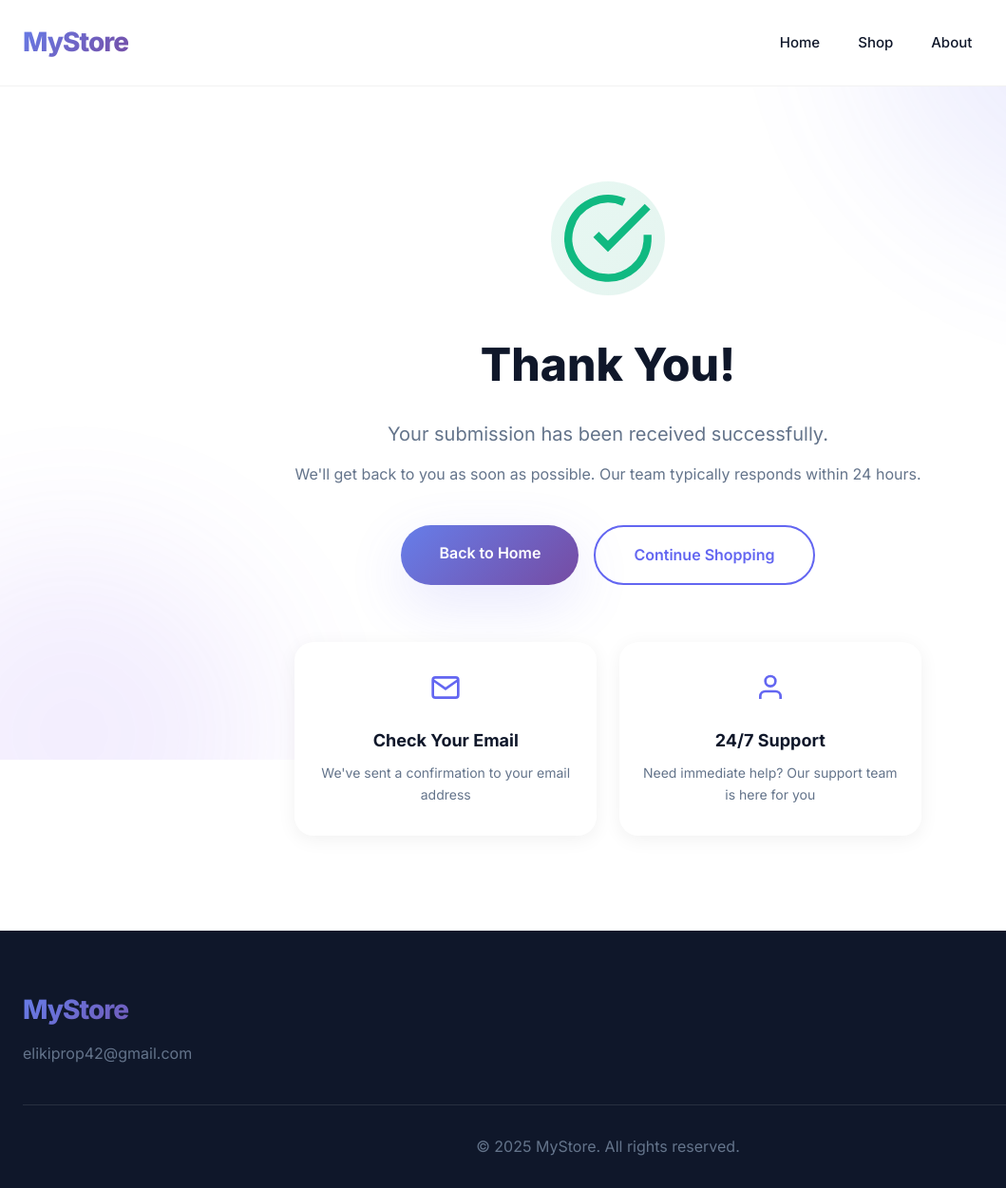
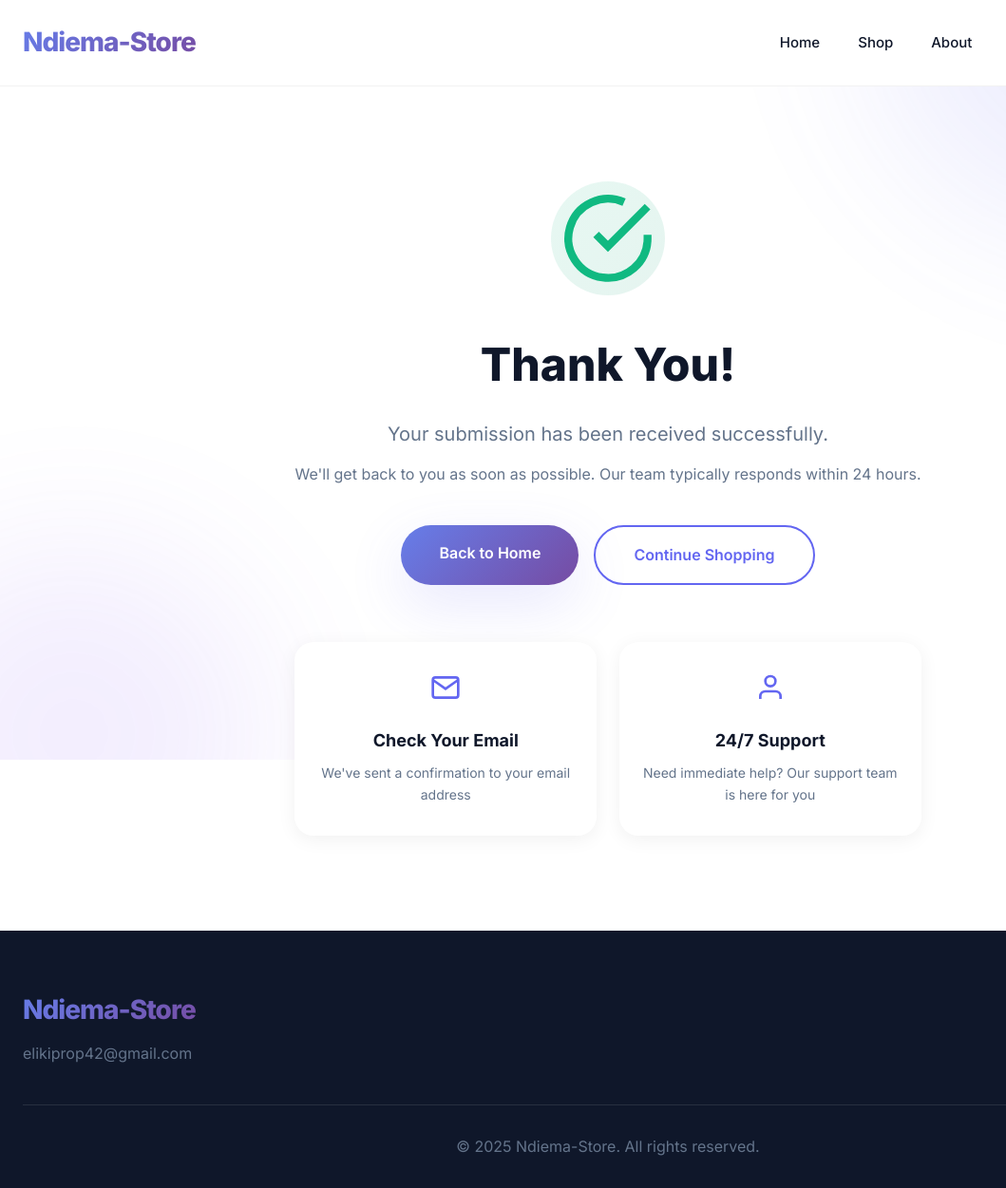
Before and after one commit to elikiprop/E-commerce, a plain HTML site: page submit.html in a window 1280 px wide. Shown: the full height of the page at 95% size, 0-1059 px from the left. Drawn offline with Linux system fonts and the light colour scheme.

Commit message:
Rename MyStore to Ndiema-Store in submit.html

```diff
--- a/submit.html
+++ b/submit.html
@@ -3,7 +3,7 @@
 <head>
     <meta charset="UTF-8">
     <meta name="viewport" content="width=device-width, initial-scale=1.0">
-    <title>Thank You - MyStore</title>
+    <title>Thank You - Ndiema-Store</title>
     <link rel="stylesheet" href="styles.css">
     <link href="https://fonts.googleapis.com/css2?family=Inter:wght@300;400;500;600;700;800&display=swap" rel="stylesheet">
 </head>
@@ -12,7 +12,7 @@
 
     <header class="navbar" id="navbar">
         <div class="container">
-            <h1 class="logo">MyStore</h1>
+            <h1 class="logo">Ndiema-Store</h1>
             <nav class="pages">
                 <a href="index.html">Home</a>
                 <a href="shop.html">Shop</a>
@@ -69,7 +69,7 @@
         <div class="container">
             <div class="footer-content">
                 <div class="footer-brand">
-                    <h2 class="logo">MyStore</h2>
+                    <h2 class="logo">Ndiema-Store</h2>
                     <p>elikiprop42@gmail.com</p>
                 </div>
                 <div class="social-links">
@@ -85,7 +85,7 @@
                 </div>
             </div>
             <div class="footer-bottom">
-                <p>&copy; 2025 MyStore. All rights reserved.</p>
+                <p>&copy; 2025 Ndiema-Store. All rights reserved.</p>
             </div>
         </div>
     </footer>
```
